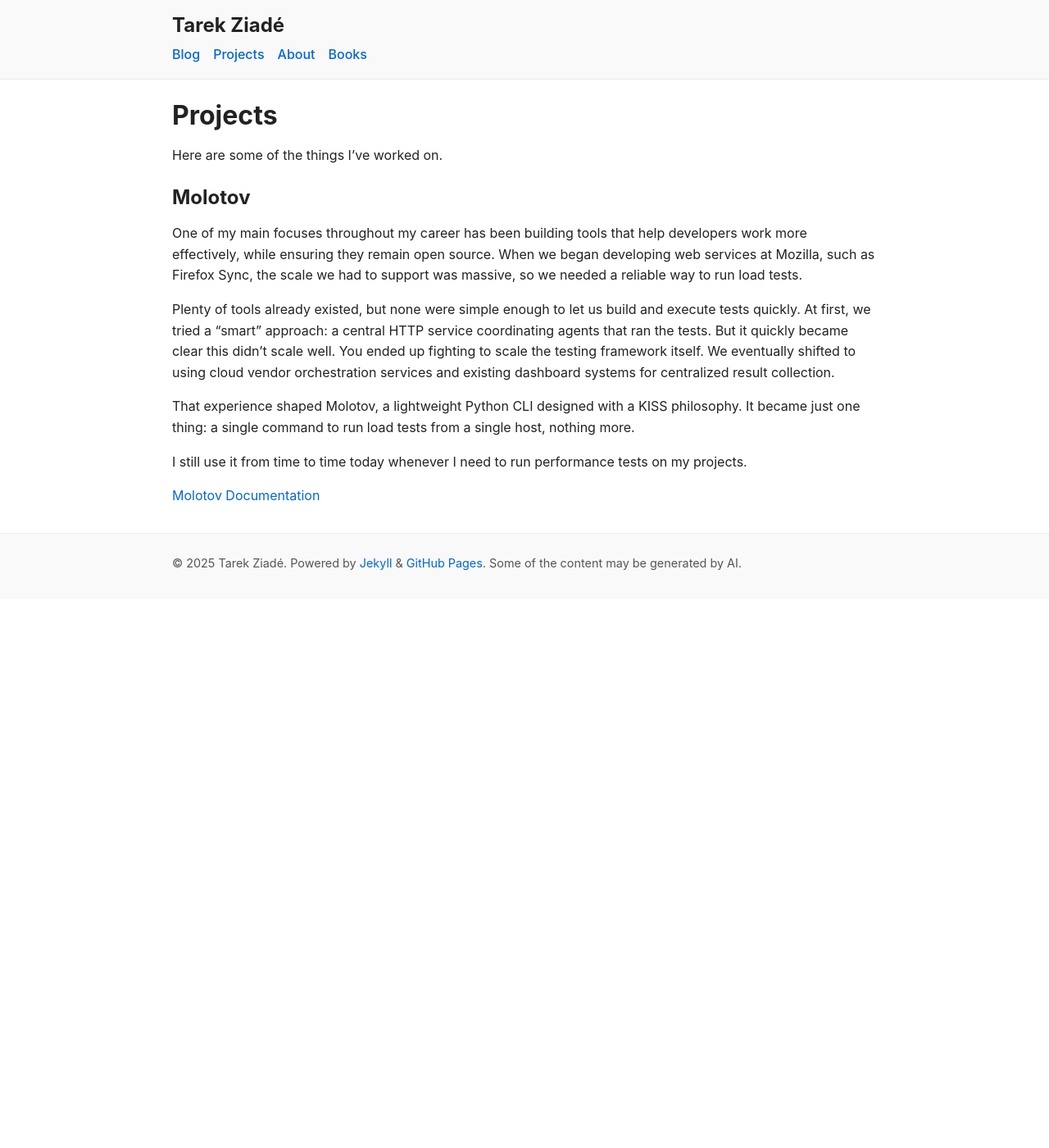
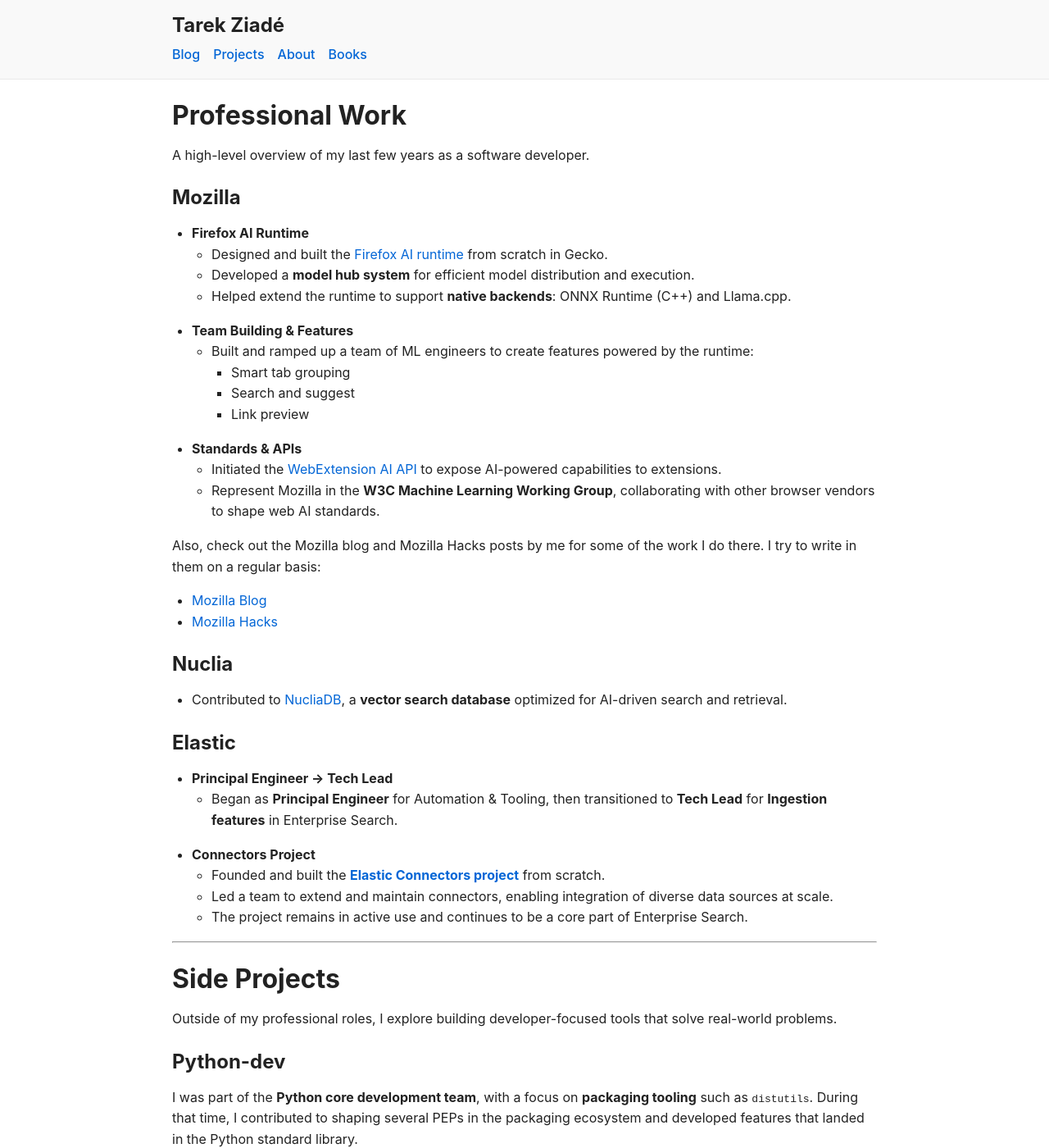
Before and after one commit to tarekziade/tarekziade.github.io, a Jekyll site: the page built from projects.md, in a window 1280 px wide and 1400 px high. Shown: the whole window at 82% size. Built offline with Jekyll 4.4.1, drawn with Linux system fonts in a browser that asks for light colours; some of the changed text lies outside the part shown.

Commit message:
projects

```diff
--- a/projects.md
+++ b/projects.md
@@ -4,29 +4,99 @@
 permalink: /projects/
 ---
 
-# Projects
+# Professional Work
 
-Here are some of the things I’ve worked on.
+A high-level overview of my last few years as a software developer.
+
+## Mozilla
+
+
+- **Firefox AI Runtime**
+  - Designed and built the [Firefox AI runtime](https://firefox-source-docs.mozilla.org/toolkit/components/ml/index.html) from scratch in Gecko.
+  - Developed a **model hub system** for efficient model distribution and execution.
+  - Helped extend the runtime to support **native backends**: ONNX Runtime (C++) and Llama.cpp.
+
+- **Team Building & Features**
+  - Built and ramped up a team of ML engineers to create features powered by the runtime:
+    - Smart tab grouping
+    - Search and suggest
+    - Link preview
+
+- **Standards & APIs**
+  - Initiated the [WebExtension AI API](https://firefox-source-docs.mozilla.org/toolkit/components/ml/extensions.html) to expose AI-powered capabilities to extensions.
+  - Represent Mozilla in the **W3C Machine Learning Working Group**, collaborating with other browser vendors to shape web AI standards.
+
+
+Also, check out the Mozilla blog and Mozilla Hacks posts by me for some of the work I do there. I try to write in them on a regular basis:
+<ul>
+  <li><a href="https://blog.mozilla.org/en/author/tziademozilla-com/">Mozilla Blog</a></li>
+  <li><a href="https://hacks.mozilla.org/author/tziademozilla-com">Mozilla Hacks</a></li>
+</ul>
+
+
+## Nuclia
+
+- Contributed to [NucliaDB](https://nuclia.com/vector-database/), a **vector search database** optimized for AI-driven search and retrieval.
+
+## Elastic
+
+- **Principal Engineer → Tech Lead**
+  - Began as **Principal Engineer** for Automation & Tooling, then transitioned to **Tech Lead** for **Ingestion features** in Enterprise Search.
+
+- **Connectors Project**
+  - Founded and built the [**Elastic Connectors project**](https://github.com/elastic/connectors) from scratch.
+  - Led a team to extend and maintain connectors, enabling integration of diverse data sources at scale.
+  - The project remains in active use and continues to be a core part of Enterprise Search.
+
+---
+
+# Side Projects
+
+Outside of my professional roles, I explore building developer-focused tools that solve real-world problems.
+
+## Python-dev
+
+I was part of the **Python core development team**, with a focus on **packaging
+tooling** such as `distutils`.  During that time, I contributed to shaping
+several PEPs in the packaging ecosystem and developed features that landed in
+the Python standard library.
+
+Although I eventually stepped back due to the lack of time,
+the experience taught me a great deal about large-scale open source
+collaboration and the challenges of balancing community needs with technical
+constraints.
+
+## Flake8
+
+I am the **original author of Flake8**, a linting tool that combines
+**PyFlakes** and **pep8** hence the name *Flake8*.  I created it to streamline
+Python code quality checks into a single, easy-to-use tool.
+
+I handed over maintenance of Flake8 many years ago, and the community has
+continued to evolve it. These days, I often recommend
+[**Ruff**](https://github.com/astral-sh/ruff), which offers similar
+functionality with a much faster Rust-based implementation.
 
 ## Molotov
 
 One of my main focuses throughout my career has been building tools that help
-developers work more effectively, while ensuring they remain open source. When
-we began developing web services at Mozilla, such as Firefox Sync, the scale we
+developers work more effectively, while ensuring they remain open source.
+
+When we began developing web services at Mozilla, such as Firefox Sync, the scale we
 had to support was massive, so we needed a reliable way to run load tests.
 
 Plenty of tools already existed, but none were simple enough to let us build and
 execute tests quickly. At first, we tried a “smart” approach: a central HTTP
 service coordinating agents that ran the tests. But it quickly became clear this
-didn’t scale well. You ended up fighting to scale the testing framework itself.
+didn’t scale well—you ended up fighting to scale the testing framework itself.
 We eventually shifted to using cloud vendor orchestration services and existing
 dashboard systems for centralized result collection.
 
-That experience shaped Molotov, a lightweight Python CLI designed with a KISS
+That experience shaped **Molotov**, a lightweight Python CLI designed with a KISS
 philosophy. It became just one thing: a single command to run load tests from a
 single host, nothing more.
 
 I still use it from time to time today whenever I need to run performance tests
-on my projects.
+on my personal and professional projects, and try to keep Molotov up-to-date.
 
-<a href="https://molotov.readthedocs.io/en/stable/">Molotov Documentation</a>
+[Molotov Documentation](https://molotov.readthedocs.io/en/stable/)
```
Also changed, not shown: 2 other files.
